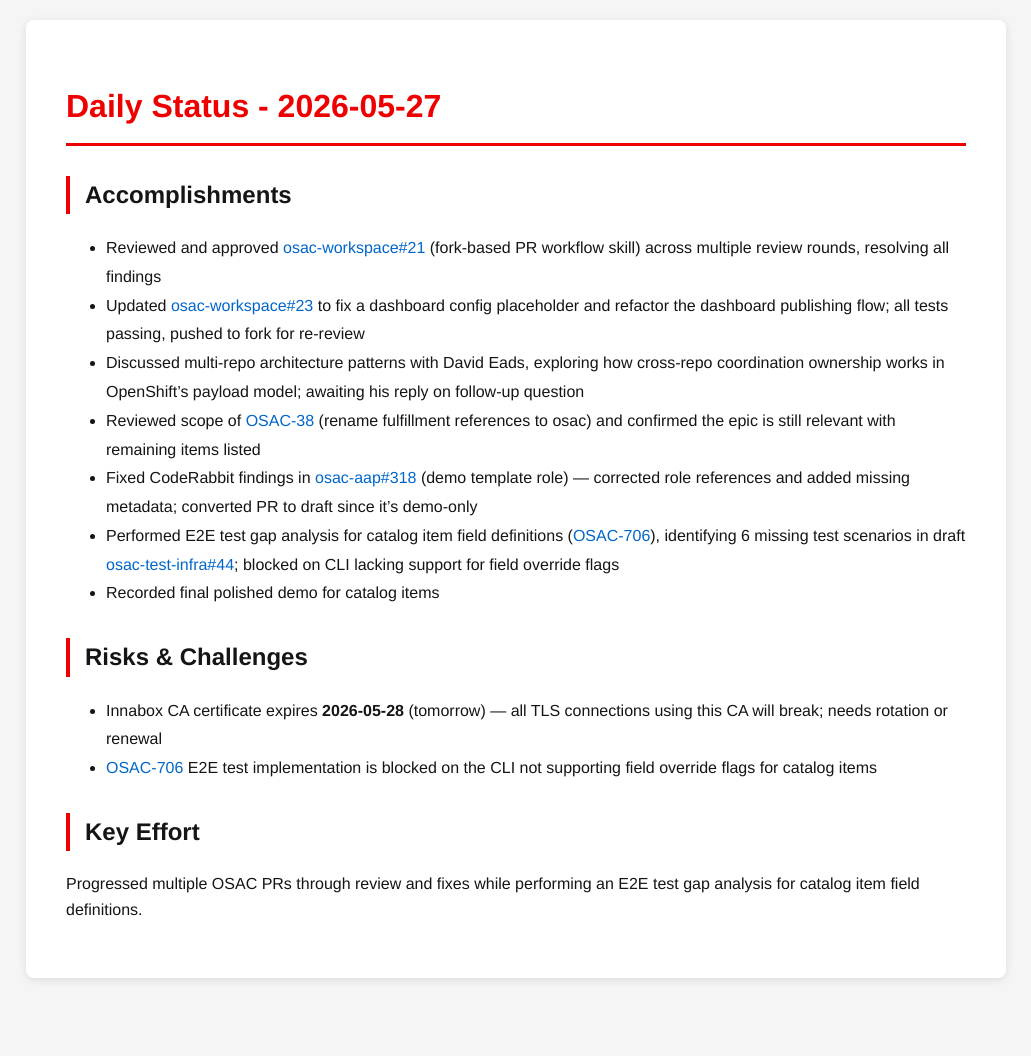
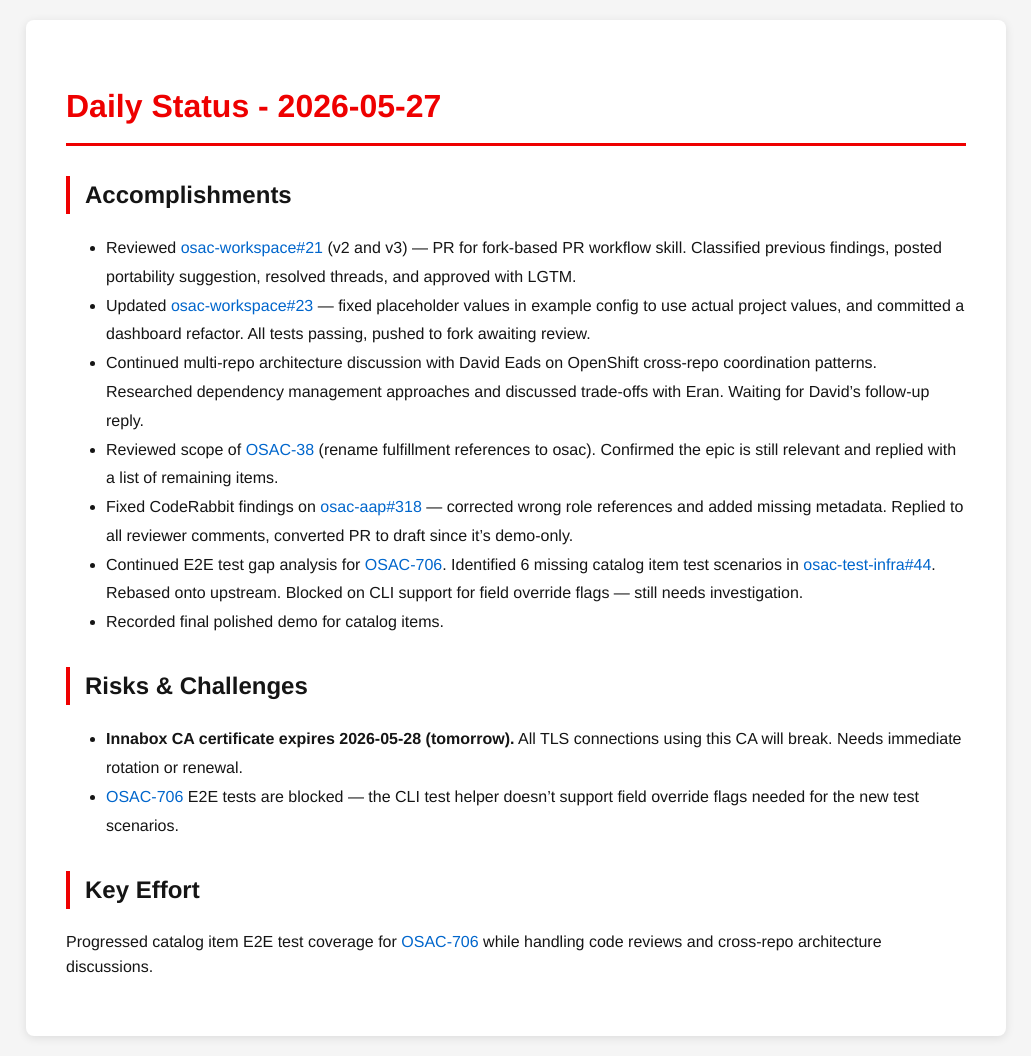
Before and after one commit to tzvatot/daily-status, a Jekyll site: the page built from 2026-05-27.md, in a window 1280 px wide. Shown: the whole page, without its empty margins (124-1155 px from the left). Built offline with Jekyll 4.4.1, drawn with Linux system fonts in a browser that asks for light colours; before the commit the page ends 998 px from its top, so only the background shows below that.

Commit message:
Daily status update - 2026-05-27

```diff
--- a/2026-05-27.md
+++ b/2026-05-27.md
@@ -7,17 +7,17 @@
 # Daily Status - 2026-05-27
 
 ## Accomplishments
-- Reviewed and approved [osac-workspace#21](https://github.com/osac-project/osac-workspace/pull/21) (fork-based PR workflow skill) across multiple review rounds, resolving all findings
-- Updated [osac-workspace#23](https://github.com/osac-project/osac-workspace/pull/23) to fix a dashboard config placeholder and refactor the dashboard publishing flow; all tests passing, pushed to fork for re-review
-- Discussed multi-repo architecture patterns with David Eads, exploring how cross-repo coordination ownership works in OpenShift's payload model; awaiting his reply on follow-up question
-- Reviewed scope of [OSAC-38](https://redhat.atlassian.net/browse/OSAC-38) (rename fulfillment references to osac) and confirmed the epic is still relevant with remaining items listed
-- Fixed CodeRabbit findings in [osac-aap#318](https://github.com/osac-project/osac-aap/pull/318) (demo template role) — corrected role references and added missing metadata; converted PR to draft since it's demo-only
-- Performed E2E test gap analysis for catalog item field definitions ([OSAC-706](https://redhat.atlassian.net/browse/OSAC-706)), identifying 6 missing test scenarios in draft [osac-test-infra#44](https://github.com/osac-project/osac-test-infra/pull/44); blocked on CLI lacking support for field override flags
-- Recorded final polished demo for catalog items
+- Reviewed [osac-workspace#21](https://github.com/osac-project/osac-workspace/pull/21) (v2 and v3) — PR for fork-based PR workflow skill. Classified previous findings, posted portability suggestion, resolved threads, and approved with LGTM.
+- Updated [osac-workspace#23](https://github.com/osac-project/osac-workspace/pull/23) — fixed placeholder values in example config to use actual project values, and committed a dashboard refactor. All tests passing, pushed to fork awaiting review.
+- Continued multi-repo architecture discussion with David Eads on OpenShift cross-repo coordination patterns. Researched dependency management approaches and discussed trade-offs with Eran. Waiting for David's follow-up reply.
+- Reviewed scope of [OSAC-38](https://redhat.atlassian.net/browse/OSAC-38) (rename fulfillment references to osac). Confirmed the epic is still relevant and replied with a list of remaining items.
+- Fixed CodeRabbit findings on [osac-aap#318](https://github.com/osac-project/osac-aap/pull/318) — corrected wrong role references and added missing metadata. Replied to all reviewer comments, converted PR to draft since it's demo-only.
+- Continued E2E test gap analysis for [OSAC-706](https://redhat.atlassian.net/browse/OSAC-706). Identified 6 missing catalog item test scenarios in [osac-test-infra#44](https://github.com/osac-project/osac-test-infra/pull/44). Rebased onto upstream. Blocked on CLI support for field override flags — still needs investigation.
+- Recorded final polished demo for catalog items.
 
 ## Risks & Challenges
-- Innabox CA certificate expires **2026-05-28** (tomorrow) — all TLS connections using this CA will break; needs rotation or renewal
-- [OSAC-706](https://redhat.atlassian.net/browse/OSAC-706) E2E test implementation is blocked on the CLI not supporting field override flags for catalog items
+- **Innabox CA certificate expires 2026-05-28 (tomorrow).** All TLS connections using this CA will break. Needs immediate rotation or renewal.
+- [OSAC-706](https://redhat.atlassian.net/browse/OSAC-706) E2E tests are blocked — the CLI test helper doesn't support field override flags needed for the new test scenarios.
 
 ## Key Effort
-Progressed multiple OSAC PRs through review and fixes while performing an E2E test gap analysis for catalog item field definitions.
+Progressed catalog item E2E test coverage for [OSAC-706](https://redhat.atlassian.net/browse/OSAC-706) while handling code reviews and cross-repo architecture discussions.
```
